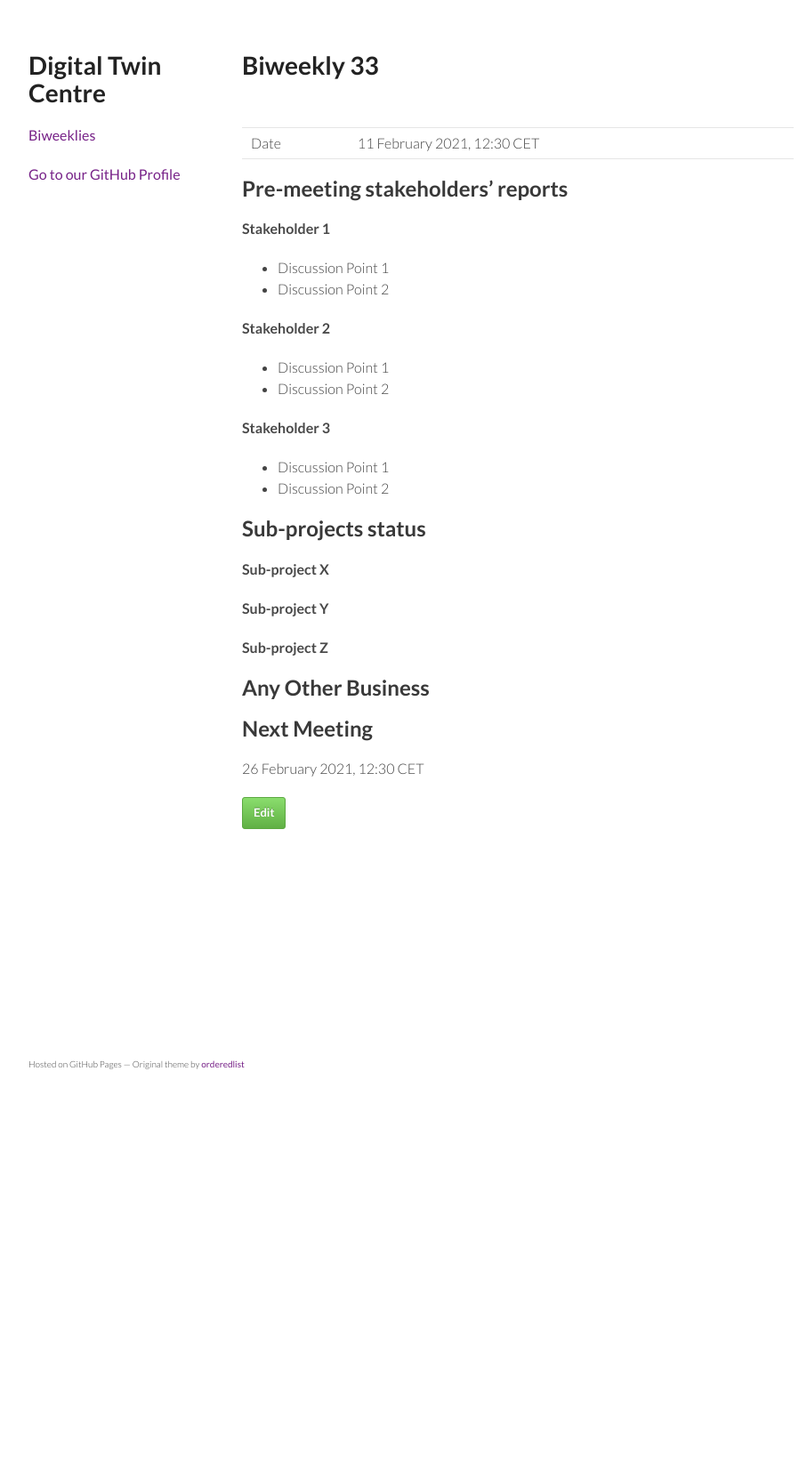
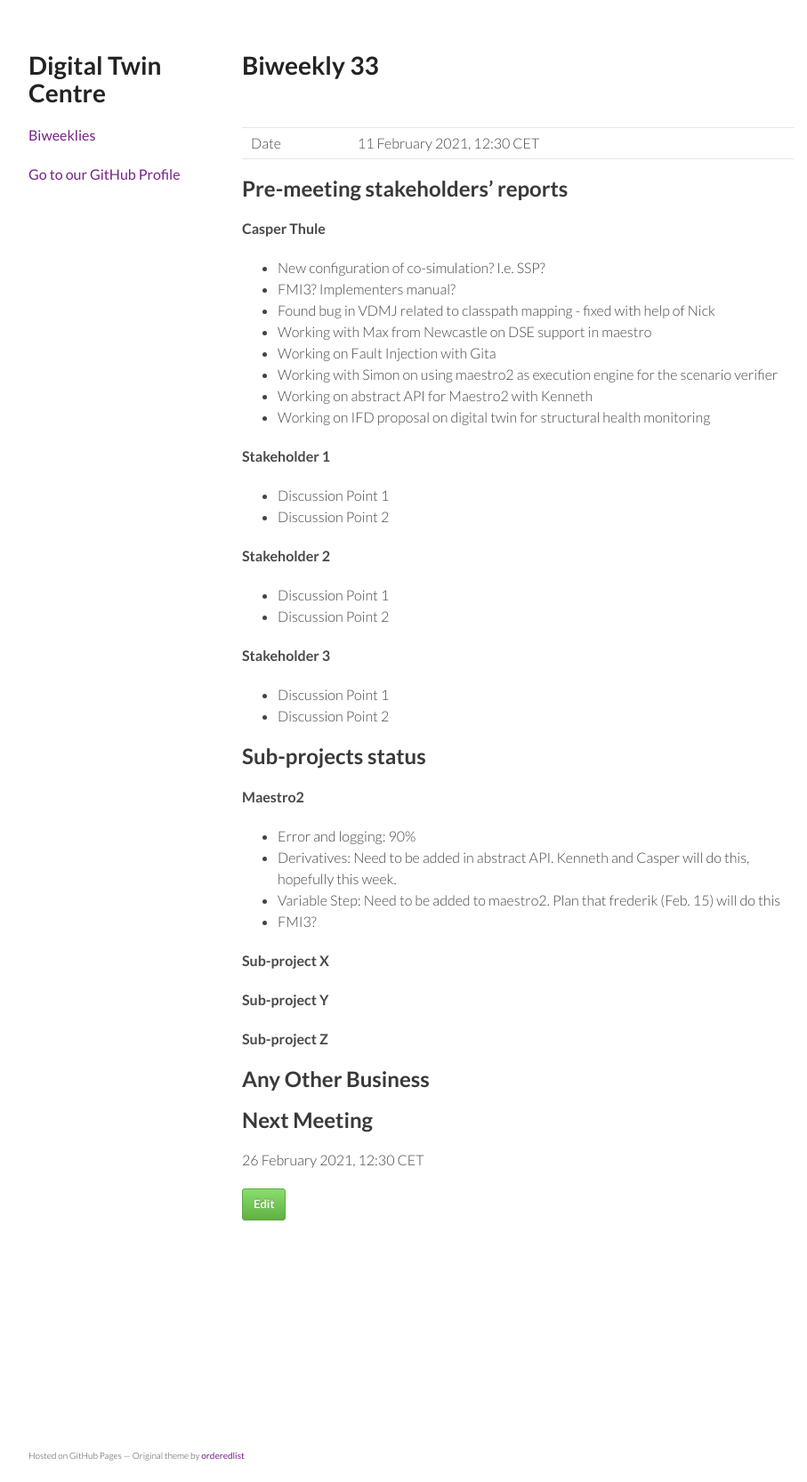
Before and after one commit to digitaltwincentre/digitaltwincentre.github.io, a Jekyll site: the page built from _biweeklies/Biweekly-33.md, in a window 1280 px wide. Shown: the whole page at 89% size, without its empty margins (178-1085 px from the left). Built offline with Jekyll 4.4.1, drawn with Linux system fonts in a browser that asks for light colours; nearby versions of some CDN libraries; before the commit the page ends 1226 px from its top, so only the background shows below that.

Commit message:
Update Biweekly-33.md

```diff
--- a/_biweeklies/Biweekly-33.md
+++ b/_biweeklies/Biweekly-33.md
@@ -20,6 +20,16 @@ date: 11 February 2021, 1230 CET
 
 <!-- Please keep in mind that the minutes are publicly available.-->
 
+#### Casper Thule
+* New configuration of co-simulation? I.e. SSP?
+* FMI3? Implementers manual?
+* Found bug in VDMJ related to classpath mapping - fixed with help of Nick
+* Working with Max from Newcastle on DSE support in maestro
+* Working on Fault Injection with Gita
+* Working with Simon on using maestro2 as execution engine for the scenario verifier
+* Working on abstract API for Maestro2 with Kenneth
+* Working on IFD proposal on digital twin for structural health monitoring
+
 #### Stakeholder 1
 * Discussion Point 1
 * Discussion Point 2
@@ -35,6 +45,11 @@ date: 11 February 2021, 1230 CET
 
 ## Sub-projects status
 
+#### Maestro2
+* Error and logging: 90%
+* Derivatives: Need to be added in abstract API. Kenneth and Casper will do this, hopefully this week.
+* Variable Step: Need to be added to maestro2. Plan that frederik (Feb. 15) will do this
+* FMI3?
 
 #### Sub-project X
 
```
